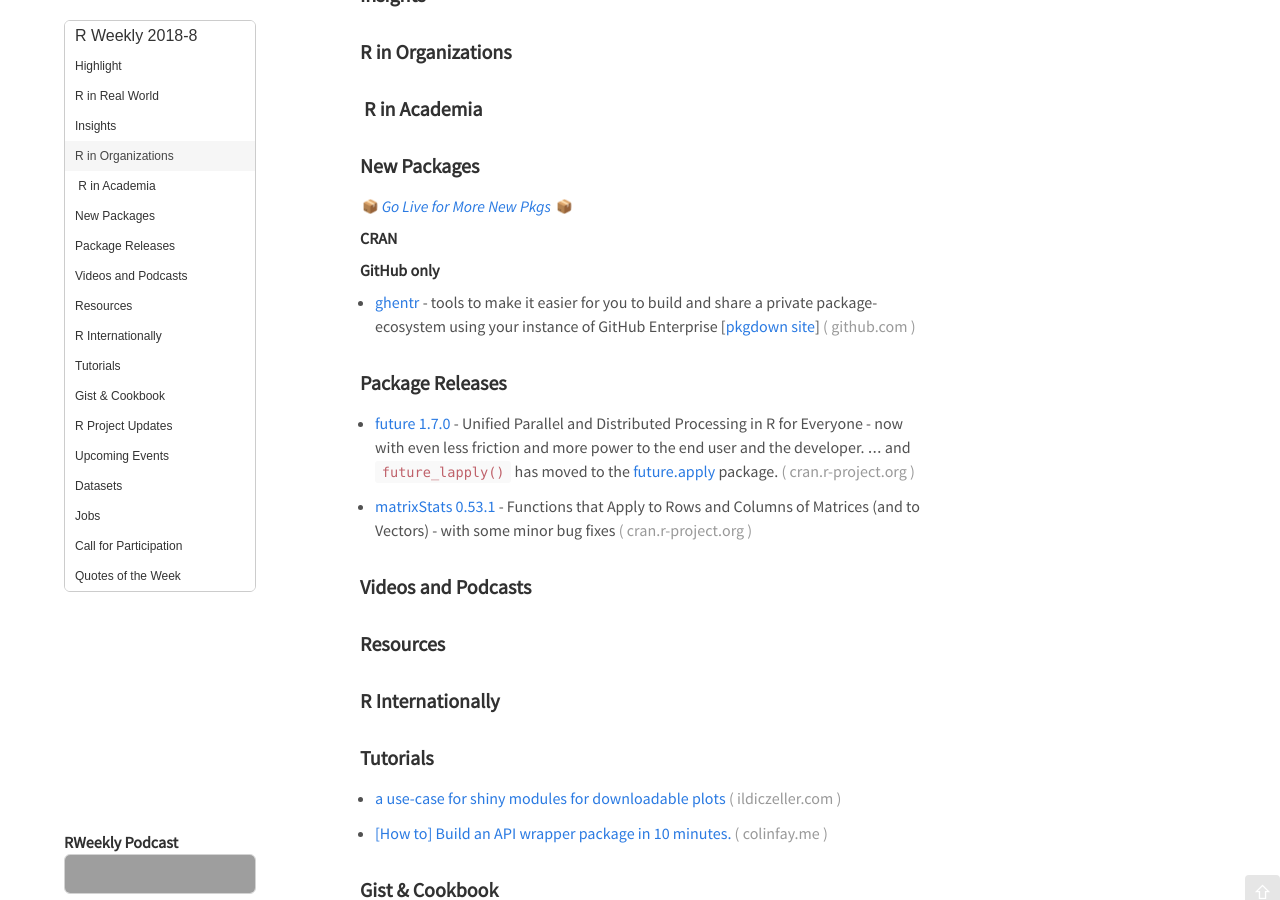
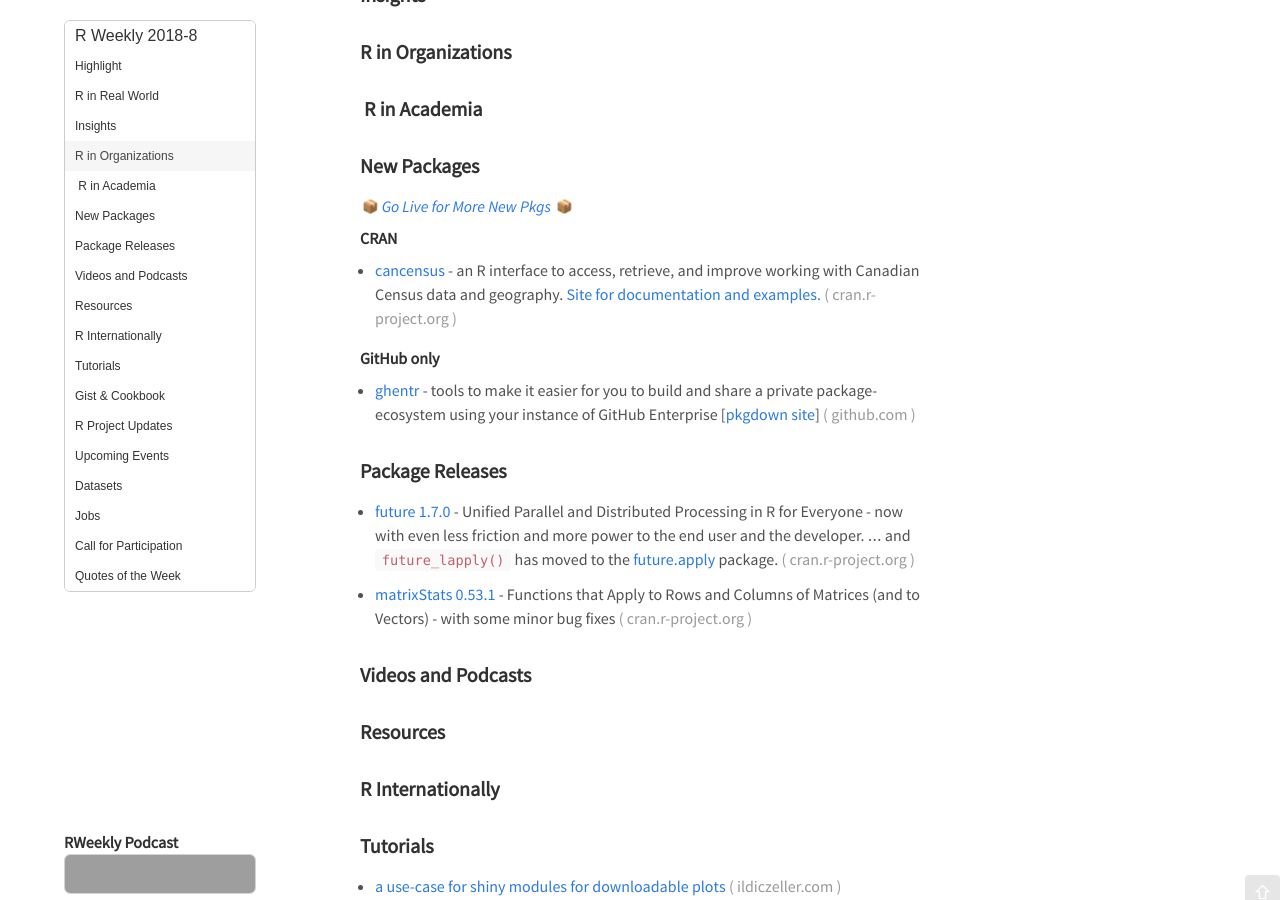
Before and after one commit to rweekly/rweekly.org, a Jekyll site: the page built from draft.md, in a window 1280 px wide and 900 px high, scrolled down 368 px. Built offline with Jekyll 4.4.1, drawn with Linux system fonts in a browser that asks for light colours; emoji names are drawn with the system emoji font; comment, search, counter and statistics services are not loaded; grey boxes are pictures that could not be loaded.

Commit message:
Update draft.md (#202)
Mention of recent CRAN release of a new package useful for anybody working with Canadian Census data.

```diff
--- a/draft.md
+++ b/draft.md
@@ -35,7 +35,7 @@
 
 **CRAN**
 
-
++ [cancensus](https://cran.r-project.org/web/packages/cancensus/index.html) - an R interface to access, retrieve, and improve working with Canadian Census data and geography. [Site for documentation and examples.](https://mountainmath.github.io/cancensus/index.html)
 
 
 **GitHub only**
```
